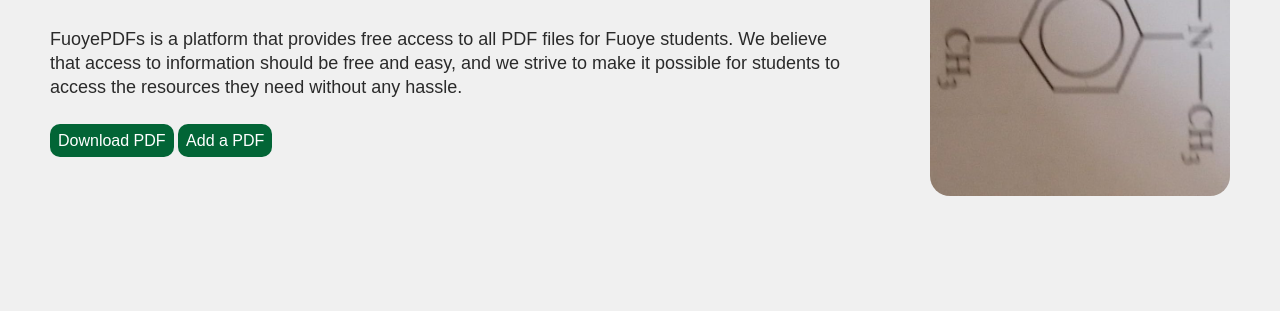
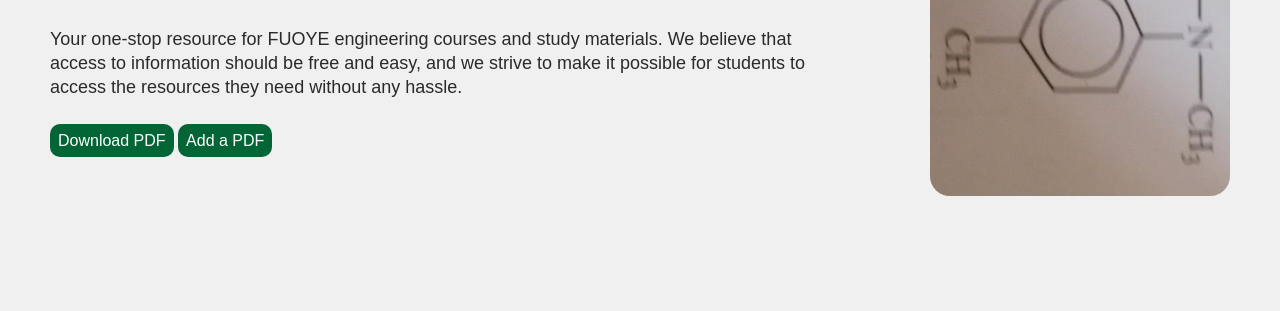
Before and after one commit to Ariz-Tech/fuoyepdf, a plain HTML site: page index.html in a window 1280 px wide. Shown: the part 248-559 px from the top of the page. Drawn offline with Linux system fonts and the light colour scheme.

Commit message:
Update index.html

```diff
--- a/index.html
+++ b/index.html
@@ -26,7 +26,7 @@
         <section class="hero">
             <div class="row">
                 <h1>Welcome to FuoyePDFs!</h1>
-                <p>FuoyePDFs is a platform that provides free access to all PDF files for Fuoye students. We believe that access to information should be free and easy, and we strive to make it possible for students to access the resources they need without any hassle.</p>
+                <p>Your one-stop resource for FUOYE engineering courses and study materials. We believe that access to information should be free and easy, and we strive to make it possible for students to access the resources they need without any hassle.</p>
                 <div class="cta">
                     <a href="./download">Download PDF</a>
                     <a href="./donate-pdf">Add a PDF</a>
```
